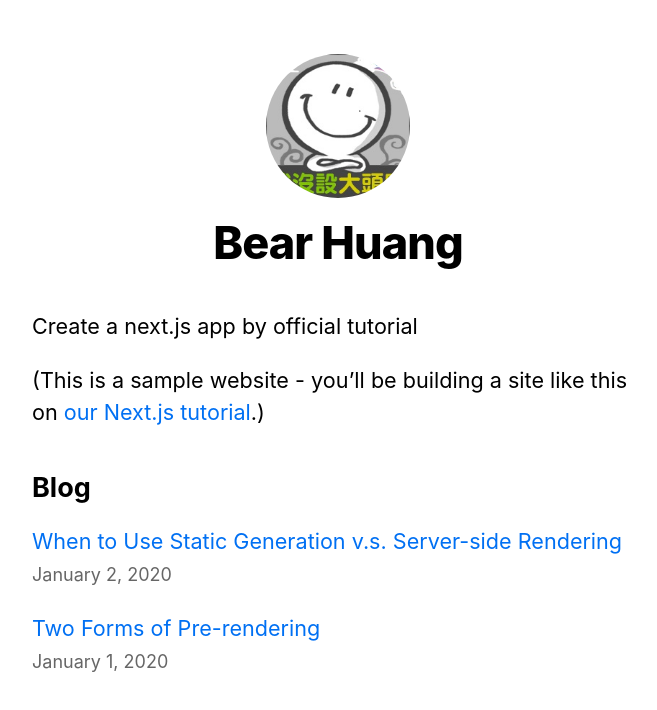
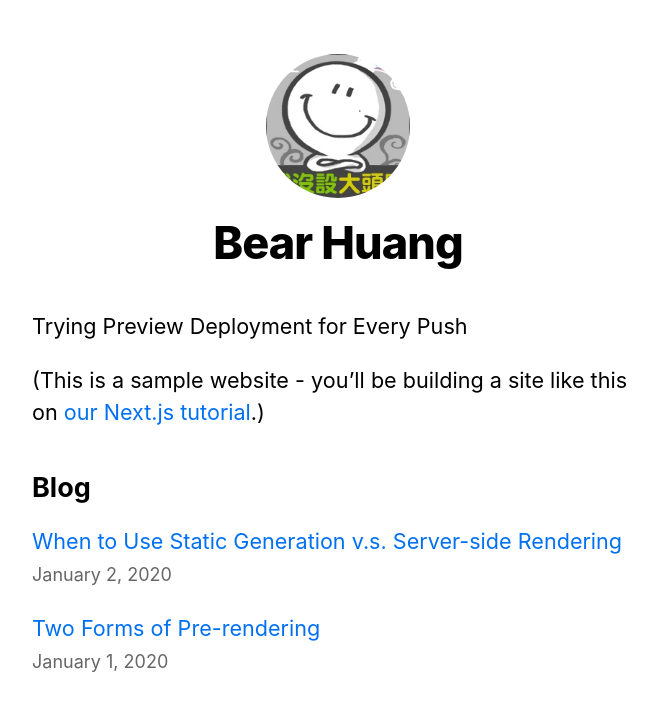
Before and after one commit to HuangBear/nextjs-blog, a Next.js app: page / in a window 1280 px wide. Shown: the top 710 px of the page, without its empty margins (302-959 px from the left). Built offline with nearby package versions, Linux system fonts and the light colour scheme.

Commit message:
chore: edit self introduction

```diff
--- a/pages/index.js
+++ b/pages/index.js
@@ -12,7 +12,7 @@ export default function Home({ allPostsData }) {
         <title>{siteTitle}</title>
       </Head>
       <section className={utilStyles.headingMd}>
-        <p>Create a next.js app by official tutorial</p>
+        <p>Trying Preview Deployment for Every Push</p>
         <p>
           (This is a sample website - you’ll be building a site like this on{" "}
           <a href="https://nextjs.org/learn">our Next.js tutorial</a>.)
```
